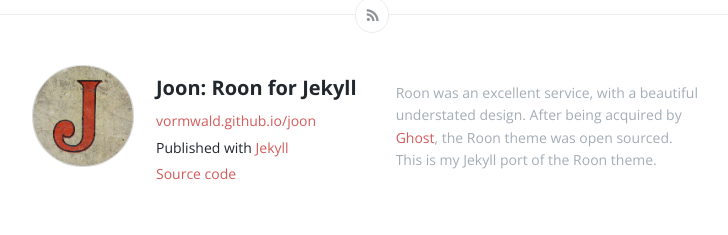
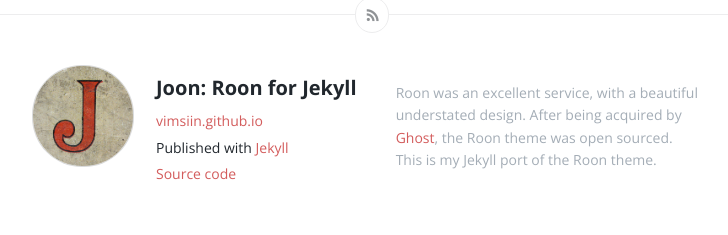
Before and after one commit to minyeong97/vimsiin.github.io, a Jekyll site: the page built from index.html, in a window 1280 px wide. Shown: the part 1853-2088 px from the top of the page, without its empty margins (268-996 px from the left). Built offline with Jekyll 4.4.1, drawn with Linux system fonts in a browser that asks for light colours; the list of posts is cut into pages by our own code.

Commit message:
url change

```diff
--- a/_config.yml
+++ b/_config.yml
@@ -6,8 +6,8 @@
   Roon was an excellent service, with a beautiful understated design. After
   being acquired by <a href='https://ghost.org'>Ghost</a>, the Roon theme was
   open sourced.<br> This is my Jekyll port of the Roon theme.
-url: "http://vormwald.github.io" # the base hostname & protocol for your site
-baseurl: "/joon" # the subpath of your site, e.g. /blog/
+url: "http://vimsiin.github.io" # the base hostname & protocol for your site
+baseurl: "" # the subpath of your site, e.g. /blog/
 twitter_username: jekyllrb
 github_username:  jekyll
 
```
